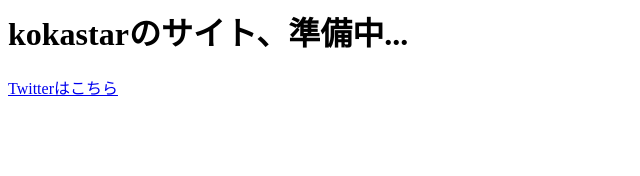
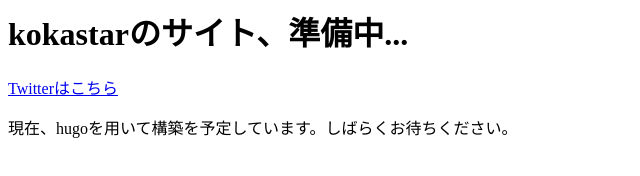
Before and after one commit to starkoka/starkoka.github.io, a plain HTML site: page index.html in a window 1280 px wide. Shown: the whole page, without its empty margins (0-640 px from the left). Drawn offline with Linux system fonts and the light colour scheme.

Commit message:
Update index.html
edited index.html

```diff
--- a/index.html
+++ b/index.html
@@ -1,2 +1,4 @@
 <h1>kokastarのサイト、準備中...</h1>
 <a href="https://twitter.com/kokastar_kosen">Twitterはこちら</a>
+
+<p>現在、hugoを用いて構築を予定しています。しばらくお待ちください。</p>
```
